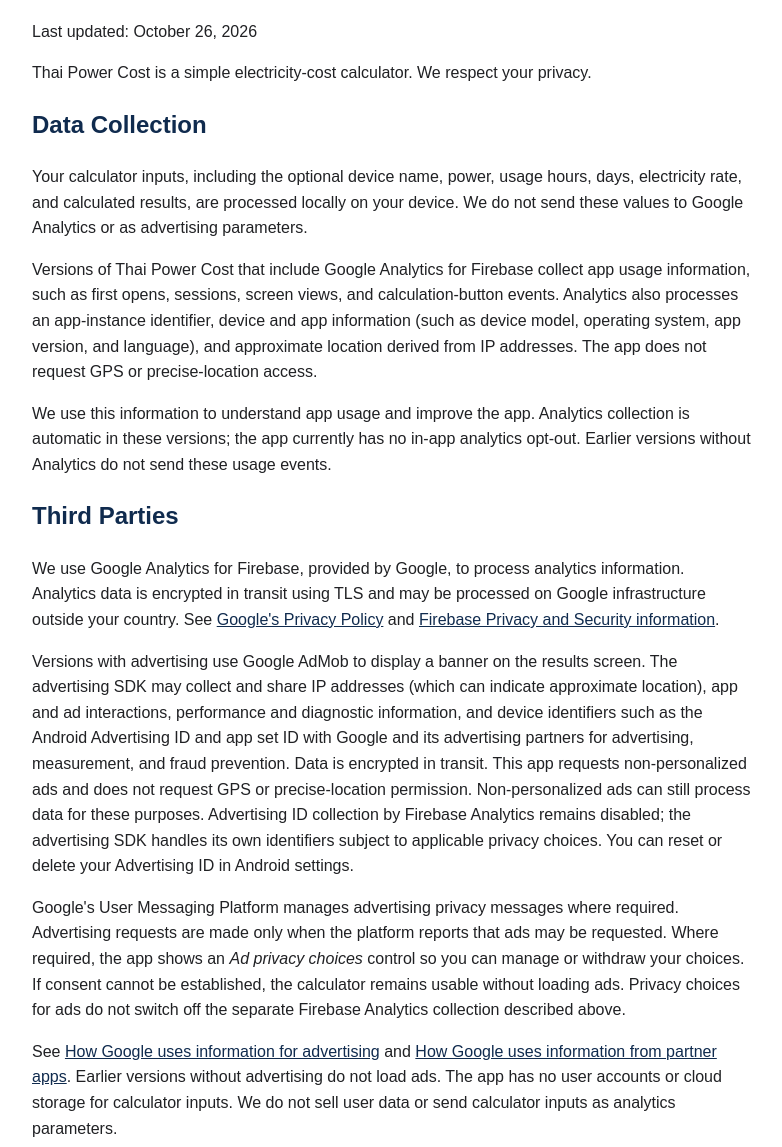
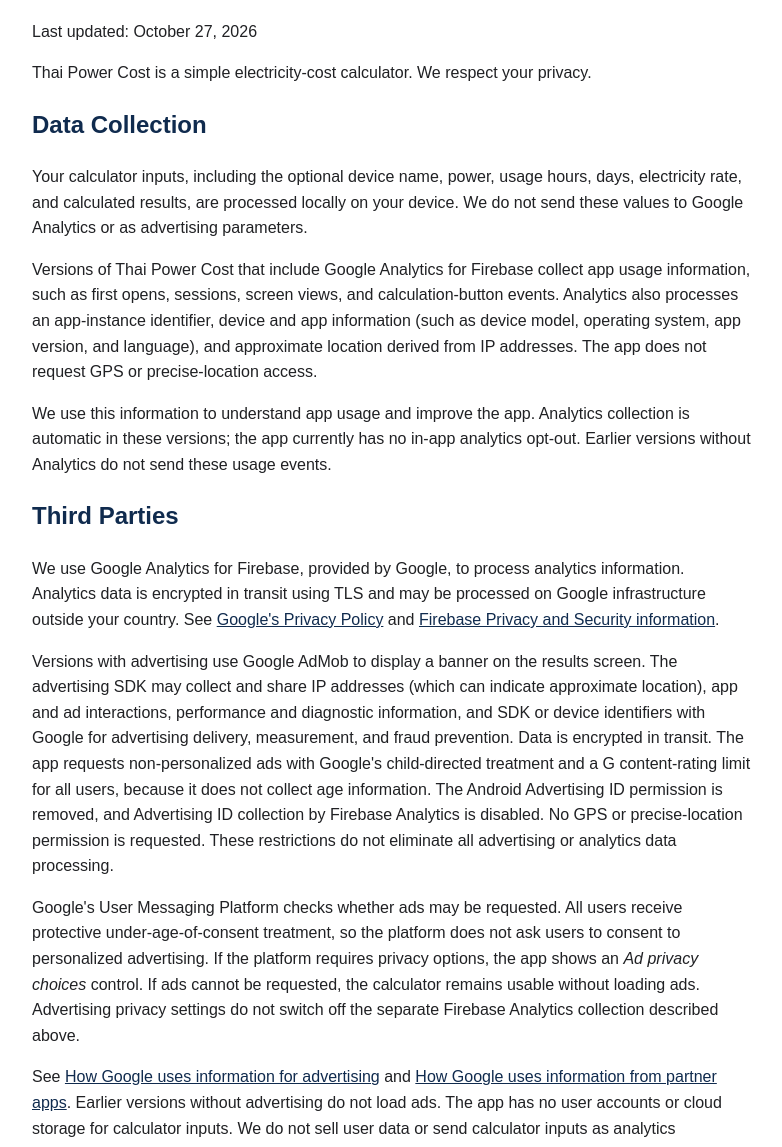
Before and after one commit to denizvahdettinn/thai-power-cost-privacy, a plain HTML site: page index.html in a window 1280 px wide. Shown: the part 102-1249 px from the top of the page, without its empty margins (248-1030 px from the left). Drawn offline with Linux system fonts and the light colour scheme.

Commit message:
Apply protective ad treatment for the 13+ audience

```diff
--- a/index.html
+++ b/index.html
@@ -12,7 +12,7 @@
 </head>
 <body>
   <h1>Privacy Policy for Thai Power Cost</h1>
-  <p>Last updated: October 26, 2026</p>
+  <p>Last updated: October 27, 2026</p>
 
   <p>Thai Power Cost is a simple electricity-cost calculator. We respect your privacy.</p>
 
@@ -23,8 +23,8 @@
 
   <h2>Third Parties</h2>
   <p>We use Google Analytics for Firebase, provided by Google, to process analytics information. Analytics data is encrypted in transit using TLS and may be processed on Google infrastructure outside your country. See <a href="https://policies.google.com/privacy">Google's Privacy Policy</a> and <a href="https://firebase.google.com/support/privacy">Firebase Privacy and Security information</a>.</p>
-  <p>Versions with advertising use Google AdMob to display a banner on the results screen. The advertising SDK may collect and share IP addresses (which can indicate approximate location), app and ad interactions, performance and diagnostic information, and device identifiers such as the Android Advertising ID and app set ID with Google and its advertising partners for advertising, measurement, and fraud prevention. Data is encrypted in transit. This app requests non-personalized ads and does not request GPS or precise-location permission. Non-personalized ads can still process data for these purposes. Advertising ID collection by Firebase Analytics remains disabled; the advertising SDK handles its own identifiers subject to applicable privacy choices. You can reset or delete your Advertising ID in Android settings.</p>
-  <p>Google's User Messaging Platform manages advertising privacy messages where required. Advertising requests are made only when the platform reports that ads may be requested. Where required, the app shows an <em>Ad privacy choices</em> control so you can manage or withdraw your choices. If consent cannot be established, the calculator remains usable without loading ads. Privacy choices for ads do not switch off the separate Firebase Analytics collection described above.</p>
+  <p>Versions with advertising use Google AdMob to display a banner on the results screen. The advertising SDK may collect and share IP addresses (which can indicate approximate location), app and ad interactions, performance and diagnostic information, and SDK or device identifiers with Google for advertising delivery, measurement, and fraud prevention. Data is encrypted in transit. The app requests non-personalized ads with Google's child-directed treatment and a G content-rating limit for all users, because it does not collect age information. The Android Advertising ID permission is removed, and Advertising ID collection by Firebase Analytics is disabled. No GPS or precise-location permission is requested. These restrictions do not eliminate all advertising or analytics data processing.</p>
+  <p>Google's User Messaging Platform checks whether ads may be requested. All users receive protective under-age-of-consent treatment, so the platform does not ask users to consent to personalized advertising. If the platform requires privacy options, the app shows an <em>Ad privacy choices</em> control. If ads cannot be requested, the calculator remains usable without loading ads. Advertising privacy settings do not switch off the separate Firebase Analytics collection described above.</p>
   <p>See <a href="https://policies.google.com/technologies/ads">How Google uses information for advertising</a> and <a href="https://policies.google.com/technologies/partner-sites">How Google uses information from partner apps</a>. Earlier versions without advertising do not load ads. The app has no user accounts or cloud storage for calculator inputs. We do not sell user data or send calculator inputs as analytics parameters.</p>
 
   <h2>Retention and Requests</h2>
@@ -32,7 +32,7 @@
   <p>Advertising and consent data are retained by Google and its partners according to their policies and applicable requirements. Uninstalling the app stops future collection from that installation but does not automatically delete previously collected Analytics or advertising data.</p>
 
   <h2>Children's Privacy</h2>
-  <p>Thai Power Cost is a general-purpose utility and is not specifically directed at children. The optional appliance name is not a request for your personal name. We do not request your age, contact information, or account registration. Ads are requested with Google's G content-rating limit. If you have concerns about a child's data, please contact us.</p>
+  <p>Thai Power Cost is a general-purpose utility intended for ages 13 and above, including teenagers. The optional appliance name is not a request for your personal name. We do not request your age, contact information, or account registration. Because the app does not determine individual ages, all advertising requests receive the same protective child-directed treatment, without personalized advertising. If you have concerns about a child's data, please contact us.</p>
 
   <h2>Changes to This Policy</h2>
   <p>If this policy changes, the updated version will be published at the same public URL.</p>
```
